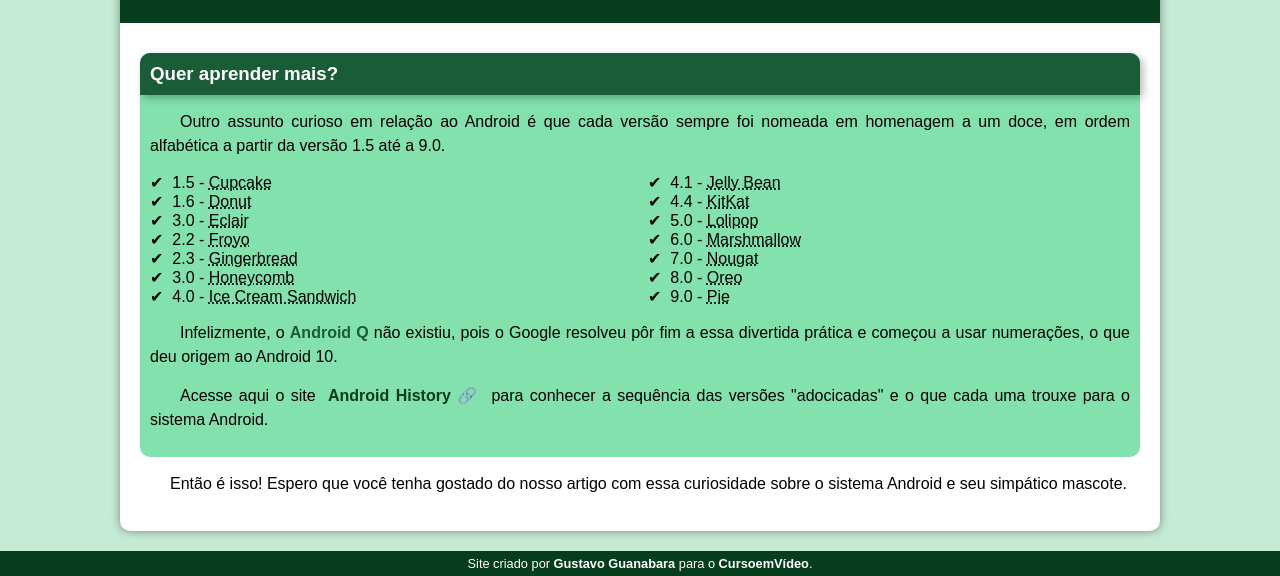
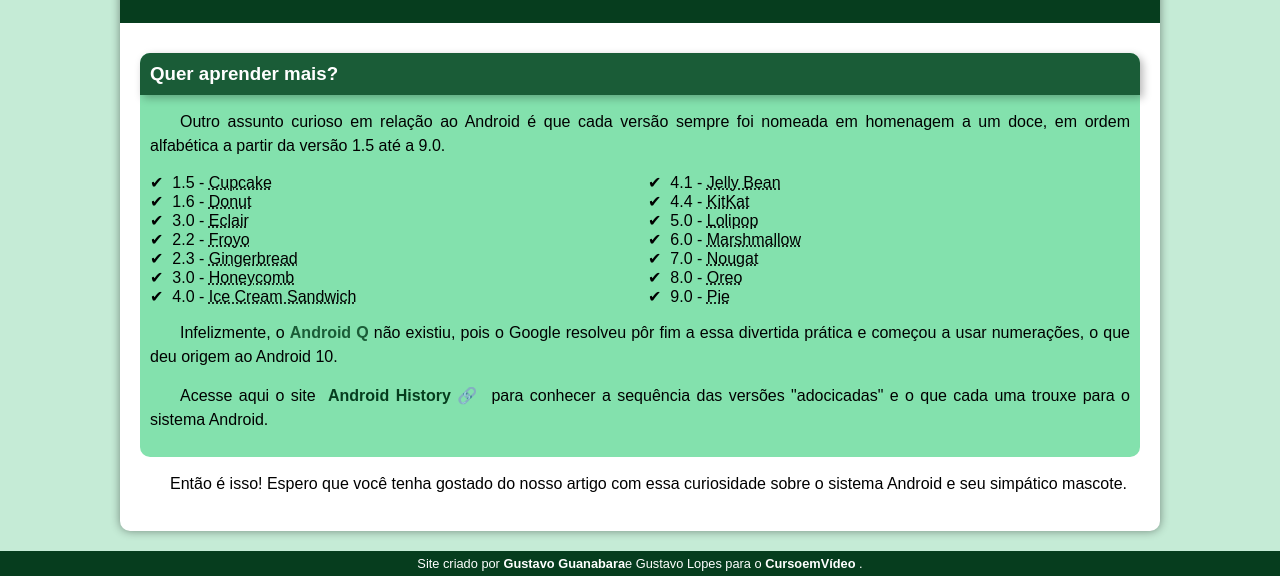
Before and after one commit to GustavoLopesOliveiraa/projeto-android, a plain HTML site: page index.html in a window 1280 px wide. Shown: the part 2207-2783 px from the top of the page. Drawn offline with Linux system fonts and the light colour scheme.

Commit message:
Update index.html

```diff
--- a/index.html
+++ b/index.html
@@ -85,7 +85,7 @@
         </article>
     </main>
     <footer>
-        <p>Site criado por <a href="https://github.com/gustavoguanabara" target="_blank">Gustavo Guanabara</a> para o <a href="https://www.youtube.com/@CursoemVideo" target="_blank">CursoemVídeo</a>.</p>
+        <p>Site criado por <a href="https://github.com/gustavoguanabara" target="_blank">Gustavo Guanabara</a>e Gustavo Lopes para o <a href="https://www.youtube.com/@CursoemVideo" target="_blank">CursoemVídeo</a> .</p>
     </footer>
 </body>
 </html>
```
